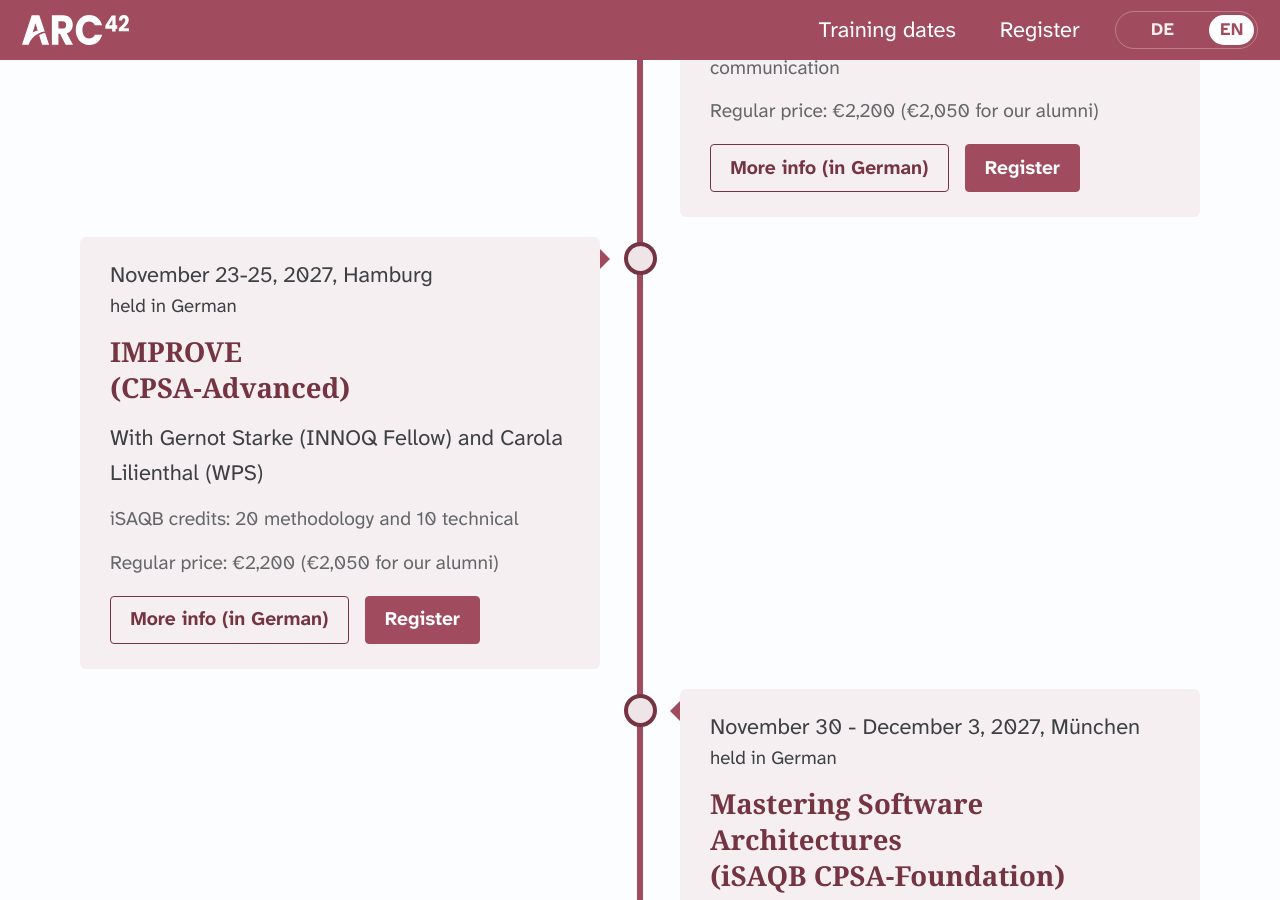
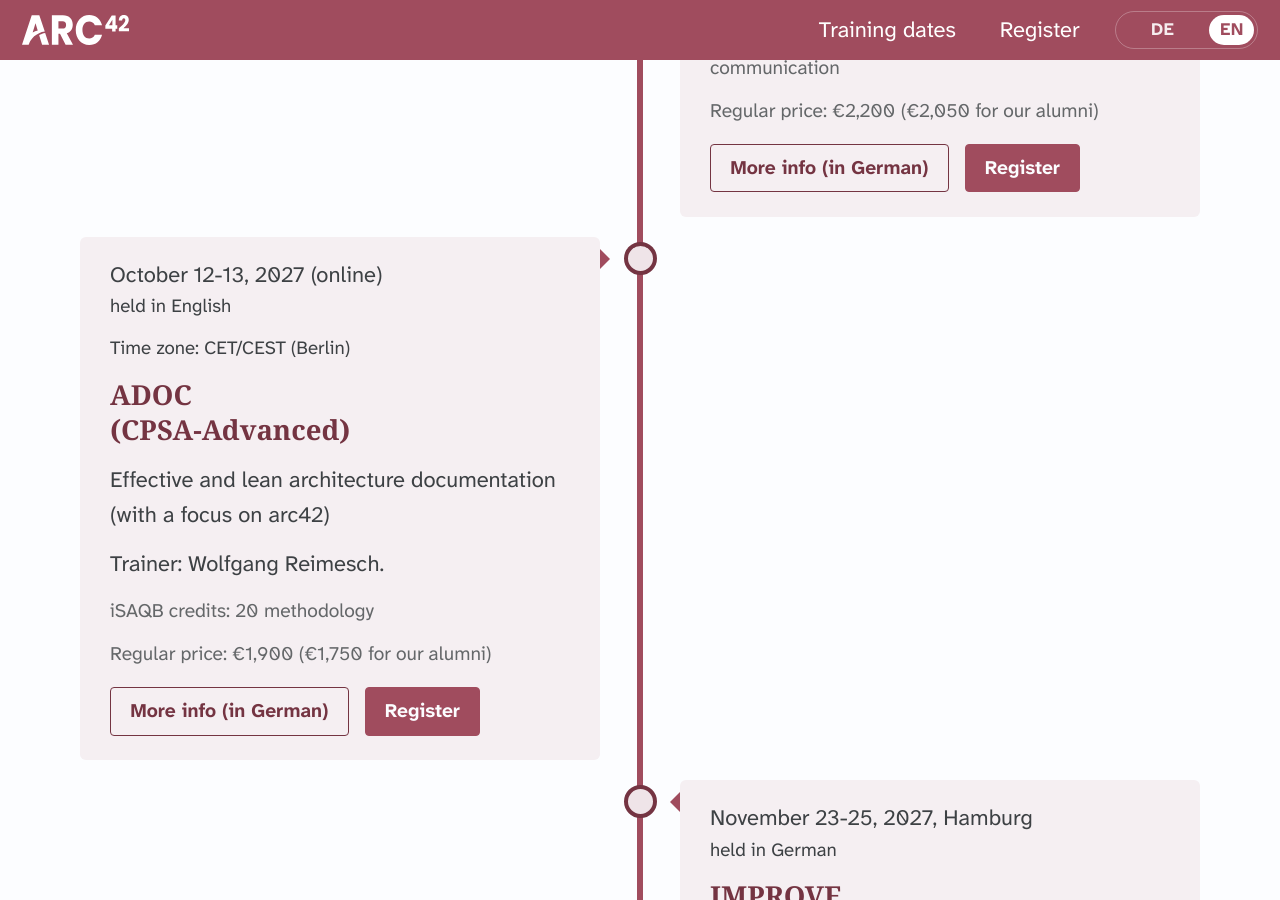
Before and after one commit to arc42/trainings.arc42.org-site, a Jekyll site: the page built from _pages/home.html, in a window 1280 px wide and 900 px high, scrolled down 7716 px. Built offline with Jekyll 4.4.1, drawn with Linux system fonts in a browser that asks for light colours; cached includes are drawn as plain includes; some web fonts are replaced.

Commit message:
Training dates: 1 change (#27)

```diff
--- a/_data/trainings.yml
+++ b/_data/trainings.yml
@@ -329,3 +329,18 @@
           alumni: 1350
         url: "https://www.arc42.de/termine#adoc-jun-2027"
         status: open
+
+      - id: adoc-oct-2027
+        code: "27-10 ADOC-EN"
+        start: "2027-10-12"
+        end: "2027-10-13"
+        country: "DE"
+        language: en
+        format: online
+        trainers: ["Wolfgang Reimesch"]
+        price:
+          amount: 1900
+          currency: EUR
+          alumni: 1750
+        url: "https://www.arc42.de/termine#adoc-oct-2027"
+        status: open
```
